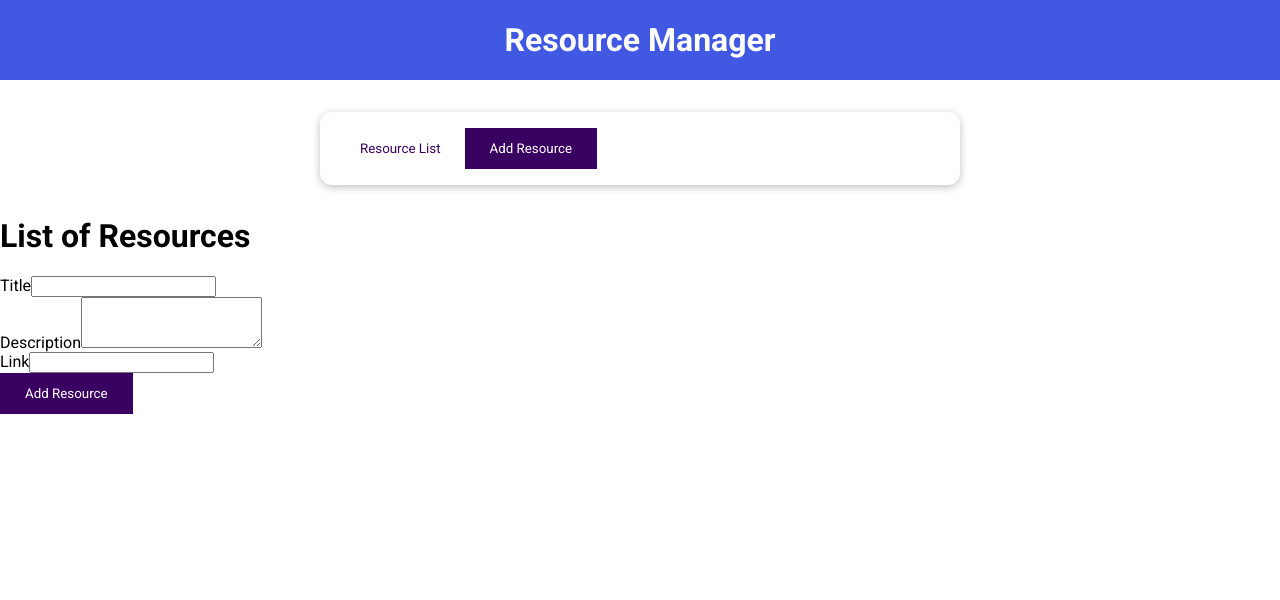
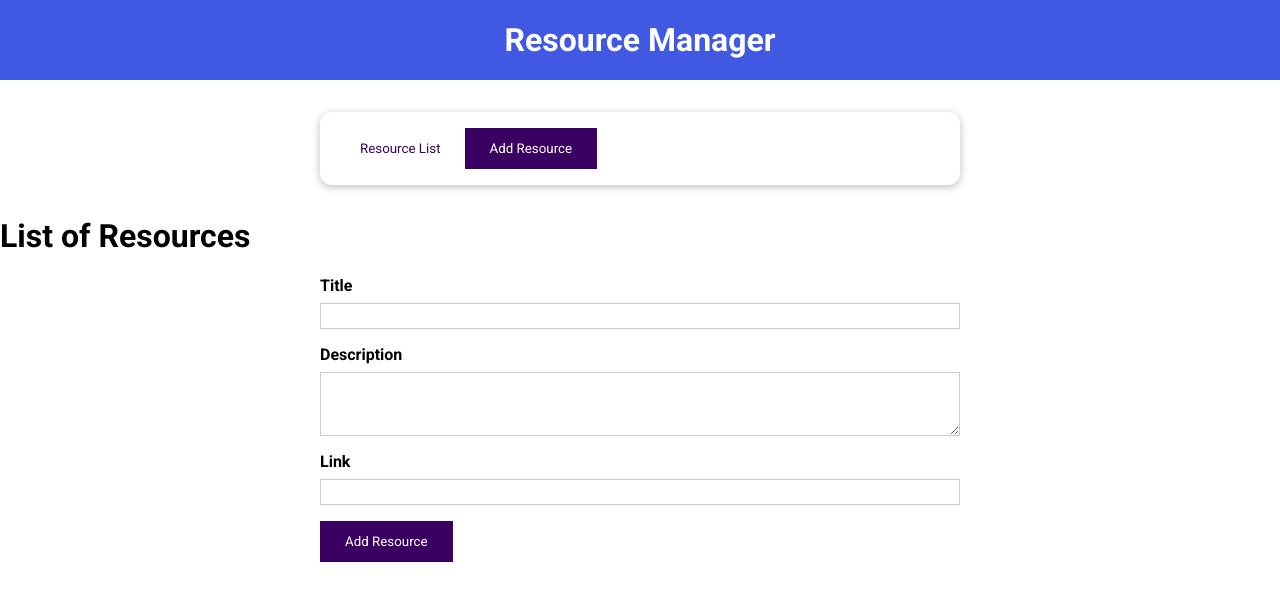
Before and after one commit to yeisson-venencia/resource-list, a Vue app in the folder client/: page / in a window 1280 px wide. Both pictures are taken after a click on the button "Add Resource". Shown: the top 600 px of the page. Built offline with nearby package versions, Linux system fonts and the light colour scheme.

Commit message:
p03/form: adding style to the form

```diff
--- a/client/src/components/resource-form/AddResource.vue
+++ b/client/src/components/resource-form/AddResource.vue
@@ -22,3 +22,38 @@
     </form>
   </div>
 </template>
+
+<style scoped>
+label {
+  font-weight: bold;
+  display: block;
+  margin-bottom: 0.5rem;
+}
+
+input,
+textarea {
+  display: block;
+  width: 100%;
+  font: inherit;
+  padding: 0.15rem;
+  border: 1px solid #ccc;
+}
+
+input:focus,
+textarea:focus {
+  outline: none;
+  border-color: #3a0061;
+  background-color: #f7ebff;
+}
+
+.form-control {
+  margin: 1rem 0;
+}
+
+form {
+  margin: 0;
+  padding: 0;
+  margin: auto;
+  max-width: 40rem;
+}
+</style>
```
